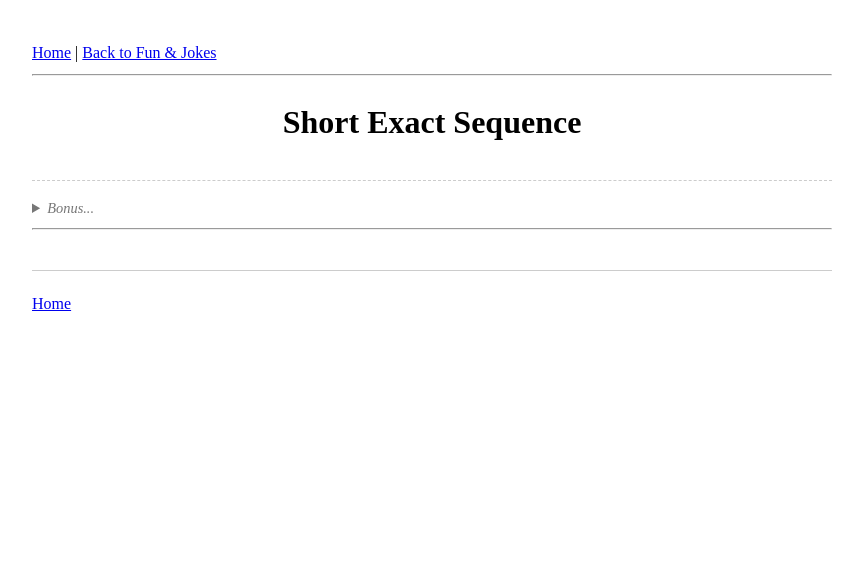
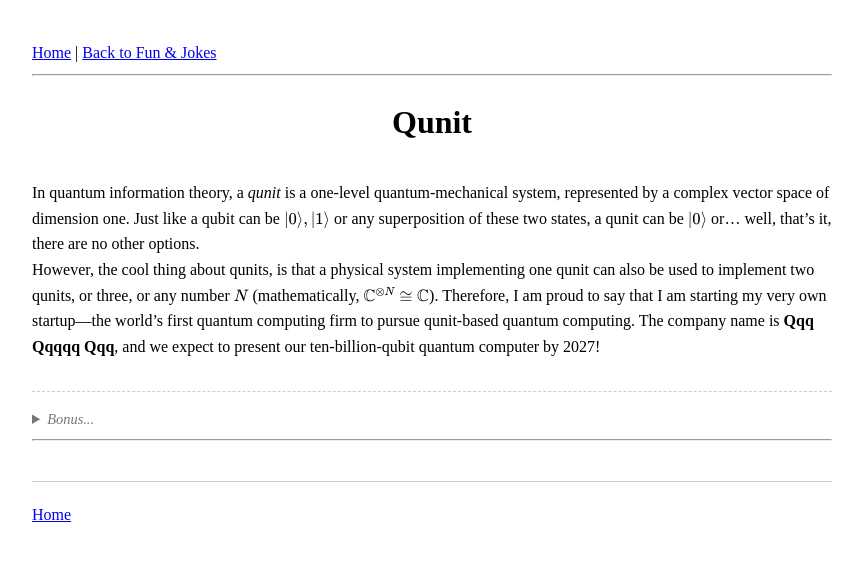
Before and after one commit to smitke6/smitke6.github.io, a Jekyll site: the page built from archive/en/2026-09-15-qunit.md, in a window 1280 px wide. Shown: the top 561 px of the page, without its empty margins (208-1071 px from the left). Built offline with Jekyll 4.4.1, drawn with Linux system fonts in a browser that asks for light colours.

Commit message:
Update 2026-09-15-qunit.md

```diff
--- a/archive/en/2026-09-15-qunit.md
+++ b/archive/en/2026-09-15-qunit.md
@@ -1,6 +1,8 @@
 ---
 layout: post
 category: joke
-title: "Short Exact Sequence"
+title: "Qunit"
 first_comment: "I can count syllables, I'm just lazy."
 ---
+In quantum information theory, a *qunit* is a one-level quantum-mechanical system, represented by a complex vector space of dimension one. Just like a qubit can be $\vert 0 \rangle, \vert 1 \rangle$ or any superposition of these two states, a qunit can be $ \vert 0 \rangle $ or... well, that's it, there are no other options.
+However, the cool thing about qunits, is that a physical system implementing one qunit can also be used to implement two qunits, or three, or any number $N$ (mathematically, $ \mathbb{C}^{\otimes N} \cong \mathbb{C} $). Therefore, I am proud to say that I am starting my very own startup---the world's first quantum computing firm to pursue qunit-based quantum computing. The company name is **Qqq Qqqqq Qqq**, and we expect to present our ten-billion-qubit quantum computer by 2027!
```
